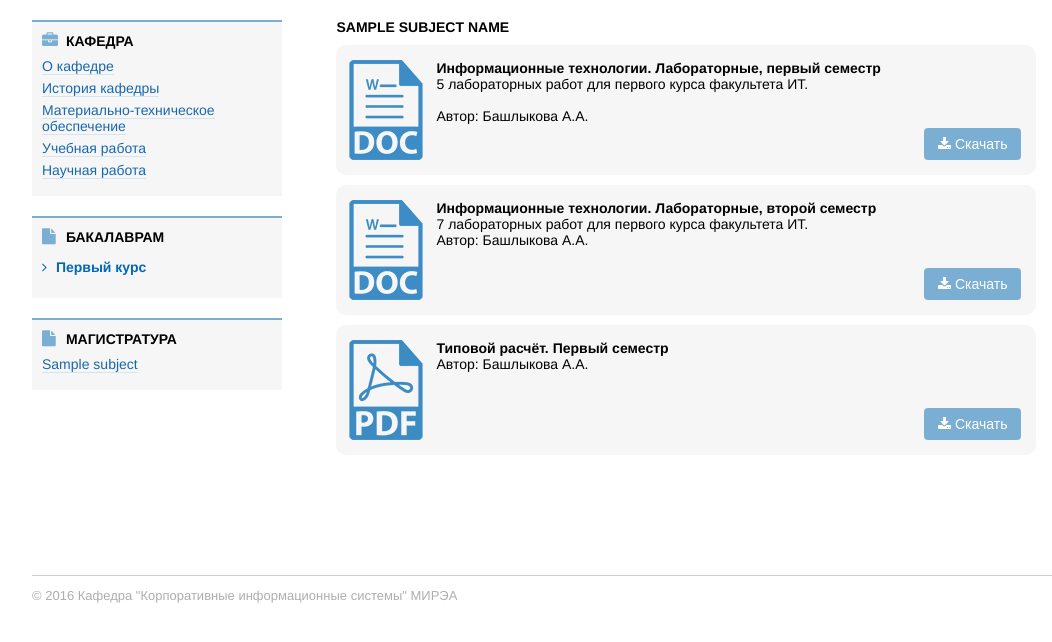
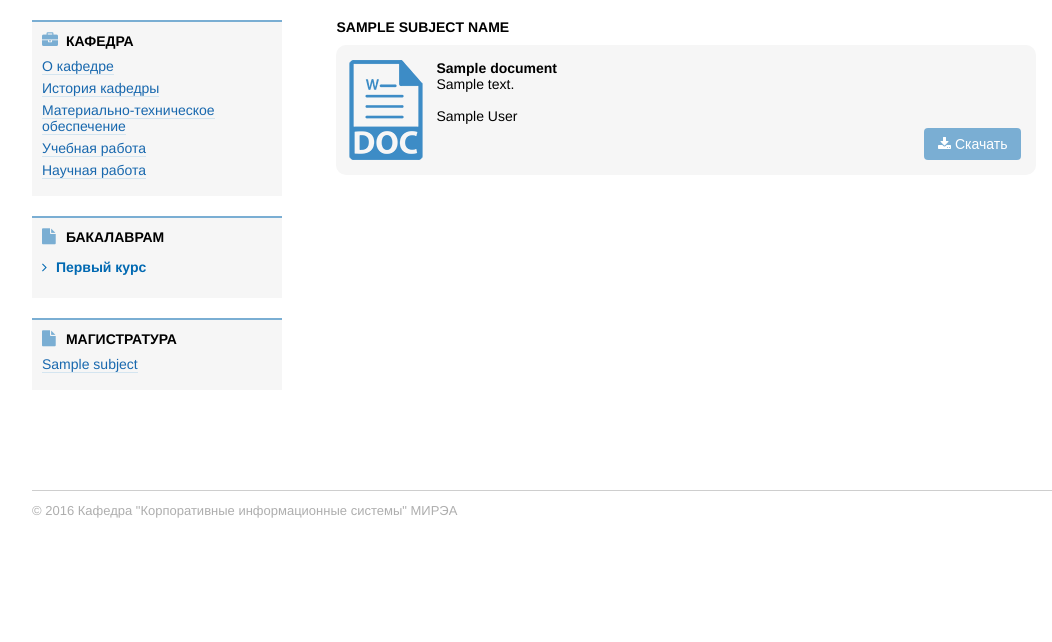
Before and after one commit to CaptFrozenberg/kafedra, a Django app: template main/templates/subject.html in a window 1280 px wide. Shown: the part 110-752 px from the top of the page, without its empty margins (58-1110 px from the left). Run offline with Django 3.2, Linux system fonts and the light colour scheme; tables that the repository leaves empty hold one stand-in row (values such as "Sample post"); the template is opened without the code that fills it: values that come from a table or form of the project are taken from there, most other values are stand-ins (such as "Sample title", 1, 10 or a date in 2020).

Commit message:
subject change

```diff
--- a/main/templates/subject.html
+++ b/main/templates/subject.html
@@ -9,15 +9,15 @@
 		<img src="{% static 'images/word.png' %}" height="100" class="inline" />
 		<p class="inline">
 			<b>
-				Информационные технологии. Лабораторные, первый семестр
+				{{ doc.name }}
 			</b>
 			<br>
-				5 лабораторных работ для первого курса факультета ИТ.
+				{{ doc.description }}
 			<br>
 			<br>
-				Автор: Башлыкова А.А.
+				{{ doc.author }}
 		</p>
-		<a href="#" class="inline">
+		<a href="{{ doc.file.url }}" class="inline">
 			<button class="button">
 				<i class="fa fa-download"> </i>
 				Скачать
@@ -25,38 +25,4 @@
 		</a>
 	</span>
 	{% endfor %}
-	<span class="word wrap">
-		<img src="{% static 'images/word.png' %}" height="100" class="inline" />
-		<p class="inline">
-			<b>
-				Информационные технологии. Лабораторные, второй семестр
-			</b>
-			<br>
-				7 лабораторных работ для первого курса факультета ИТ.
-			<br>
-				Автор: Башлыкова А.А.
-		</p>
-		<a href="#" class="inline">
-			<button class="button">
-				<i class="fa fa-download"> </i>
-				Скачать
-			</button>
-		</a>
-	</span>
-	<span class="pdf wrap">
-		<img src="{% static 'images/pdf.png' %} " height="100" class="inline" />
-		<p class="inline">
-			<b>
-				Типовой расчёт. Первый семестр
-			</b>
-			<br>
-				Автор: Башлыкова А.А.
-		</p>
-		<a href="#" class="inline">
-			<button class="button">
-				<i class="fa fa-download"> </i>
-				Скачать
-			</button>
-		</a>
-	</span>
 {% endblock %}
--- a/main/views.py
+++ b/main/views.py
@@ -27,6 +27,7 @@ class SubjectView(TemplateView, SubjectListMixin):
         context = super(SubjectView, self).get_context_data(**kwargs)
         subject = Subject.objects.get(code_name=self.subject_codename)
         context['subject_name'] = subject.name
-        context['docs'] = Document.objects.filter(subject__name=self.subject_codename)
+        context['docs'] = Document.objects.filter(subject__code_name=self.subject_codename)
 
+        print(Document.objects.filter(subject__code_name=self.subject_codename)[0].file.name)
         return context
```
